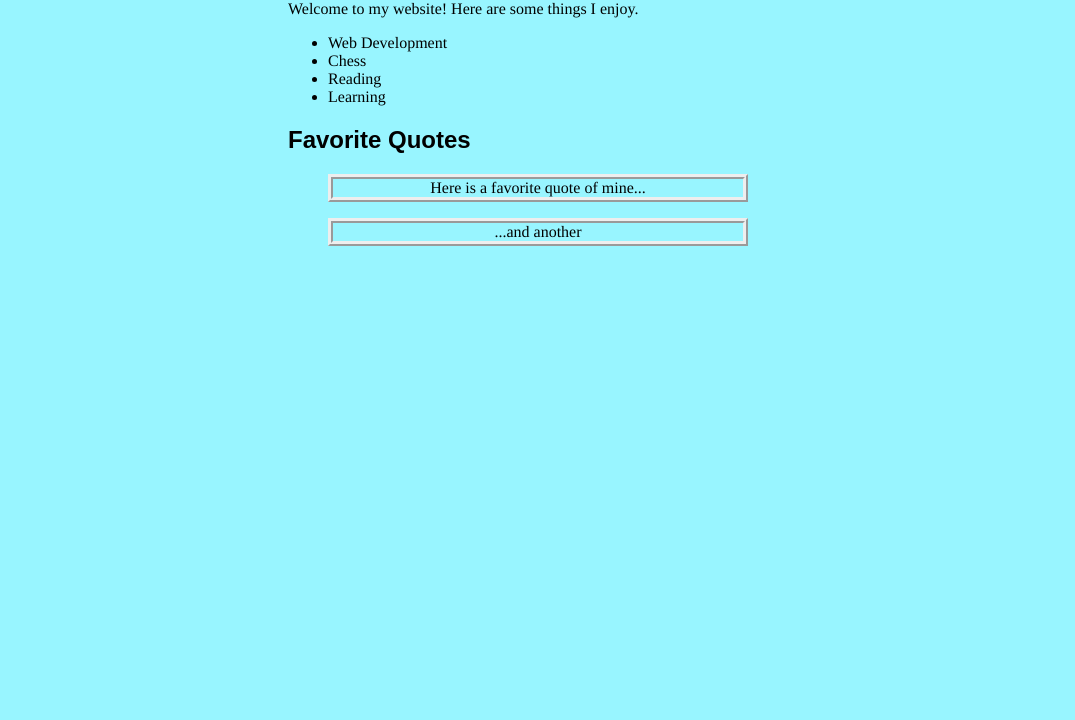
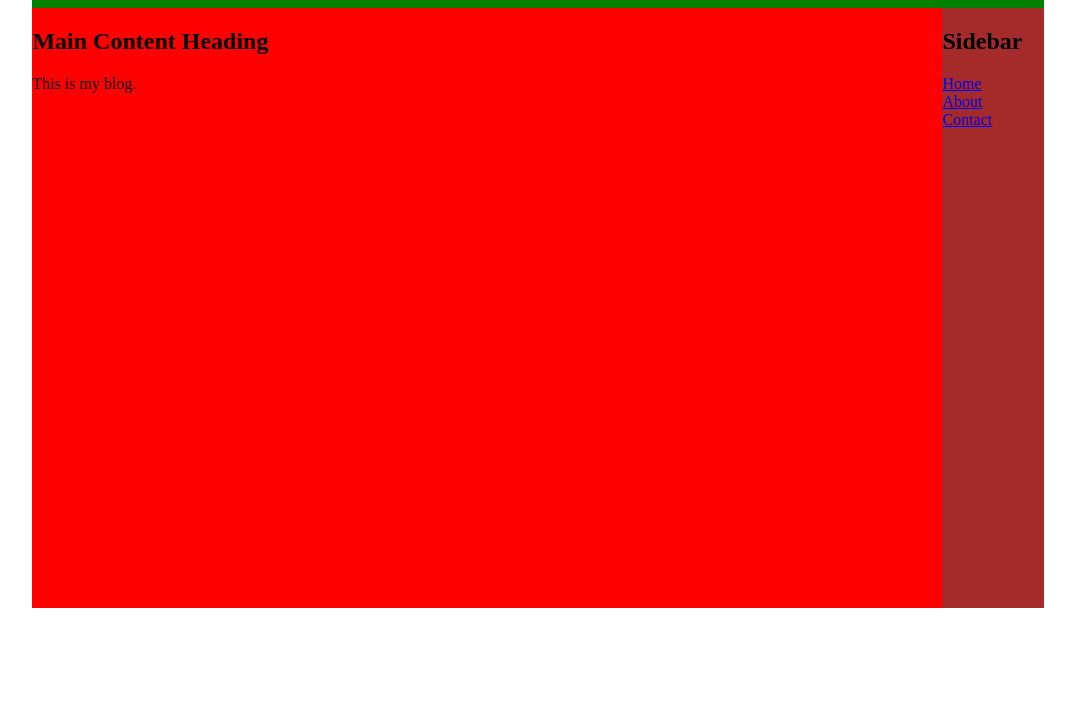
Before and after one commit to jwashb/learning-, a plain HTML site: page index.html in a window 1280 px wide. Shown: the part 80-800 px from the top of the page, without its empty margins (102-1177 px from the left). Drawn offline with Linux system fonts and the light colour scheme.

Commit message:
Day 16: Navigation Lists

```diff
--- a/css/style.css
+++ b/css/style.css
@@ -1,18 +1,28 @@
-body {
-	background-color: #98F5FF;
-	width: 500px;
+.wrap {
+	min-width: 600px;
+	width: 80%;
 	margin: auto;
-	font-family: times, Arial;
+	background: green;
+	overflow: hidden;
 }
 
-h1,h2 {
-	font-family: Arial;
+.content, aside {
+	height: 600px;
 }
 
+.content {
+	background: red;
+	float: left;
+	width: 90%;
+}
 
-.quotes {
-	border-width: 5px;
-	border-style: ridge;
-	text-align: center;
+aside {
+	background: brown;
+	float: left;
+	width: 10%;
+}
 
+aside ul {
+	list-style: none;
+	padding-left: 0;
 }
--- a/index.html
+++ b/index.html
@@ -2,29 +2,36 @@
 <html>
 
 	<head>
-		<title> Look At This </title>
+
 		<meta charset="utf-8" />
 		<link rel="stylesheet" href="css/style.css"/>
 	</head>
 
 	<body>
-		<h1> My First Website </h1>
-		<p>Welcome to my website! Here are some things I enjoy.</p>
-		<ul>
-			<li> Web Development </li>
-			<li> Chess </li>
-			<li> Reading </li>
-			<li> Learning </li>
-		</ul>
+		<div class="wrap">
+			<h1>My Second Website</h1>
+			<div class="content">
+				<h2> Main Content Heading</h2>
+				<p> This is my blog. </p>
+			</div>
 
-		<h2> Favorite Quotes </h2>
-		<blockquote>
-		<p class="quotes">Here is a favorite quote of mine... </p>
-		</blockquote>
+				<aside>
+					<h2> Sidebar </h2>
+				 	<ul>
+						<li>
+							<a href="#"> Home</a>
+						</li>
+						<li>
+							<a href="#"> About</a>
+						</li>
+						<li>
+							<a href="#"> Contact</a>
+						</li>
+					</ul>
+				</aside>
 
-		<blockquote>
-		<p class="quotes"> ...and another</p>
-		</blockquote>
+
+		</div>
 	</body>
 
 </html>
```
